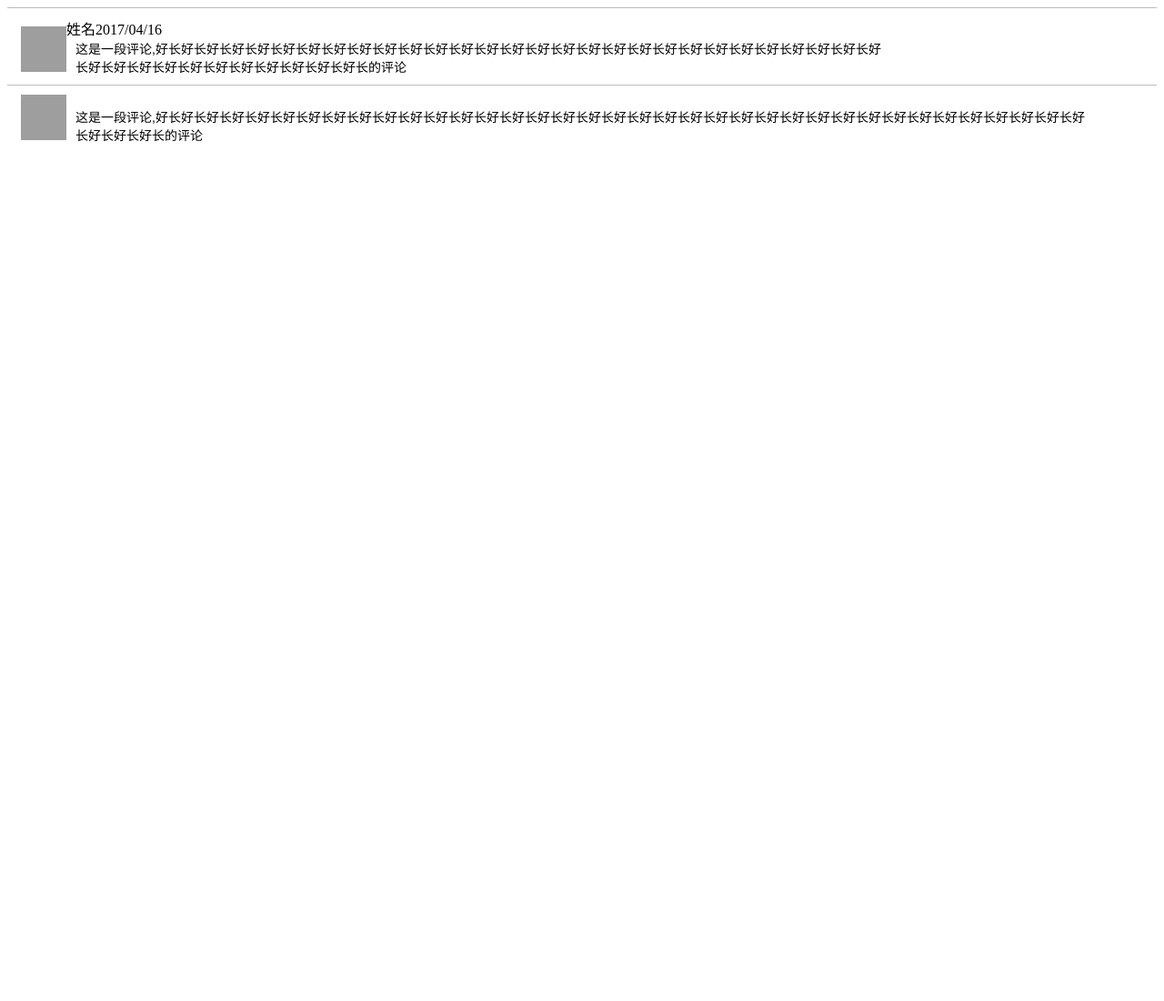
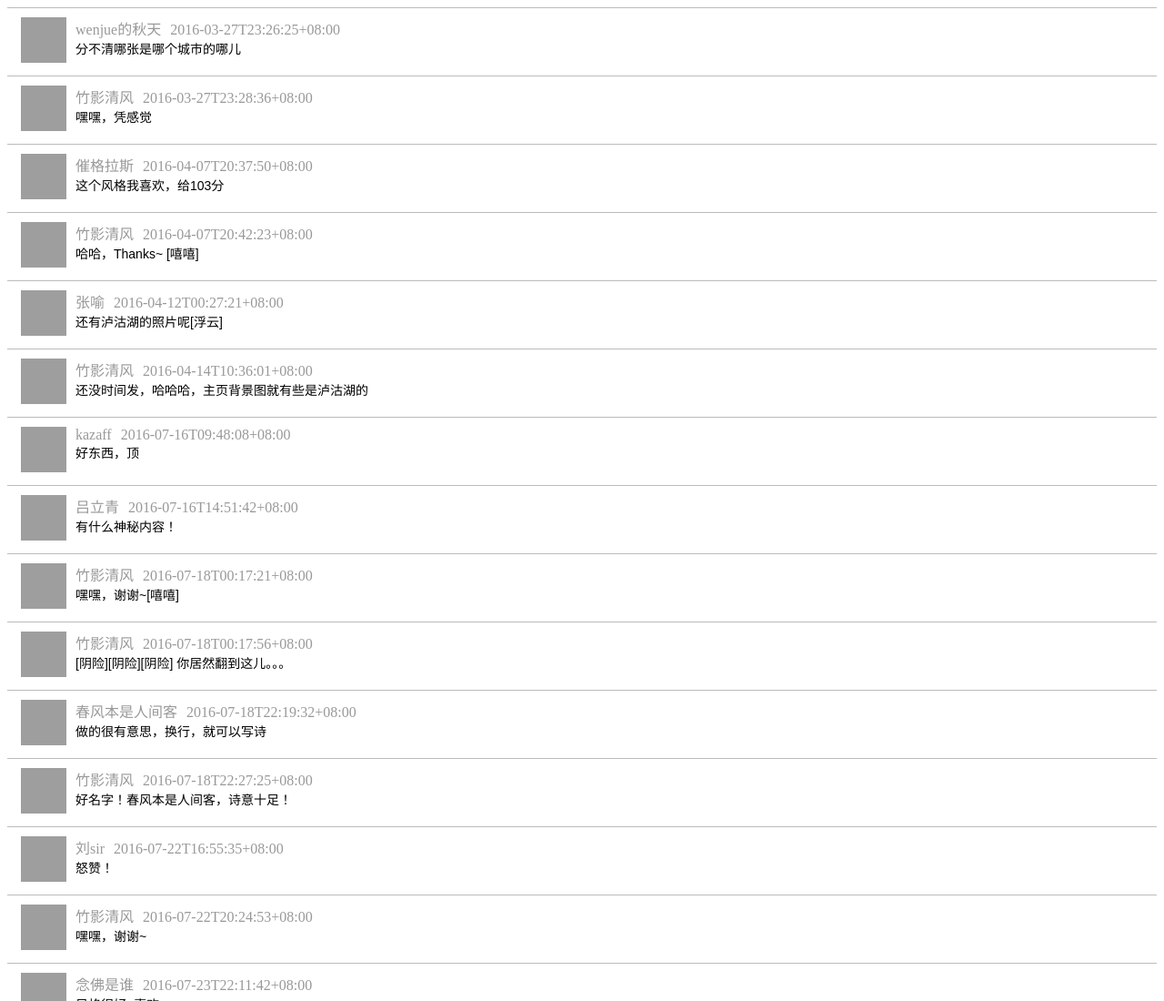
Before and after one commit to Yaowenjie/likee-comment-frontend, a React app: page / in a window 1280 px wide. Shown: the top 1100 px of the page at 91% size. Before the commit the page ends 800 px from the top, so only its background shows below. Built offline with nearby package versions, Linux system fonts and the light colour scheme; grey boxes are pictures that could not be loaded.

Commit message:
show all message in one board

```diff
--- a/package.json
+++ b/package.json
@@ -22,6 +22,7 @@
     "webpack-dev-server": "^2.4.5"
   },
   "dependencies": {
+    "prop-types": "^15.5.10",
     "react": "^15.5.4",
     "react-dom": "^15.5.4"
   }
--- /dev/null
+++ b/src/component/Board.js
@@ -0,0 +1,31 @@
+import React, {Component} from "react"
+import PropTypes from 'prop-types'
+import Message from "./Message"
+
+class Board extends Component {
+  constructor(props) {
+    super(props)
+  }
+
+  assembleMessages (posts) {
+    let result = []
+    posts.forEach(post => {
+      result.push(<Message author={post.author_name} date={post.created_at} content={post.message}/>)
+    })
+    return result
+  }
+
+  render() {
+    return (
+      <div>
+        {this.assembleMessages(this.props.posts)}
+      </div>
+    )
+  }
+}
+
+Board.PropTypes = {
+  posts: PropTypes.shape({}).isRequired
+}
+
+export default Board
--- a/src/component/Message.js
+++ b/src/component/Message.js
@@ -1,4 +1,5 @@
 import React, {Component} from "react"
+import PropTypes from 'prop-types'
 
 import './Message.less'
 
@@ -8,23 +9,26 @@ class Message extends Component {
   }
 
   render() {
+    const {author, date, content} = this.props
     return (
-      <div>
-        <div className="main">
-          <img src="http://q.qlogo.cn/qqapp/100229475/45930EFEC169CA93E35A4D4ADAE480AC/100" alt="竹影清风" className="avator"/>
-          <div className="info">
-            <div className="head"><span className="name">姓名</span><span className="date">2017/04/16</span></div>
-            <div className="content">这是一段评论,好长好长好长好长好长好长好长好长好长好长好长好长好长好长好长好长好长好长好长好长好长好长好长好长好长好长好长好长好长好长好长好长好长好长好长好长好长好长好长好长的评论</div>
+      <div className="main">
+        <img src="http://q.qlogo.cn/qqapp/100229475/45930EFEC169CA93E35A4D4ADAE480AC/100" alt="竹影清风" className="avator"/>
+        <div className="info">
+          <div className="head">
+            <span className="name">{author}</span>
+            <span className="date">{date}</span>
           </div>
-
-        </div>
-        <div className="main">
-          <img src="http://q.qlogo.cn/qqapp/100229475/45930EFEC169CA93E35A4D4ADAE480AC/100" alt="竹影清风" className="avator"/>
-          <div className="content">这是一段评论,好长好长好长好长好长好长好长好长好长好长好长好长好长好长好长好长好长好长好长好长好长好长好长好长好长好长好长好长好长好长好长好长好长好长好长好长好长好长好长好长的评论</div>
+          <div className="content">{content}</div>
         </div>
       </div>
     )
   }
 }
 
+Message.PropTypes = {
+  author: PropTypes.string.isRequired,
+  date: PropTypes.string.isRequired,
+  content: PropTypes.string.isRequired
+}
+
 export default Message
--- a/src/component/Message.less
+++ b/src/component/Message.less
@@ -7,22 +7,22 @@
   }
 
   .info {
+    width: calc(~"100% - 50px");
     display: inline-block;
-    width: 80%;
-  }
-
+    vertical-align: top;
     .head {
-    width: 60%;
-    .name .date{
-      margin: 10px 0;
+      margin-left: 10px;
+      color: #999;
+      .name, .date {
+        padding-right: 10px;
       }
     }
 
     .content {
-    width: 90%;
       margin-left: 10px;
       display: inline-block;
       font-size: 14px;
       font-family: sans-serif;
     }
   }
+}
--- a/src/index.js
+++ b/src/index.js
@@ -1,6 +1,6 @@
 import React from "react"
 import ReactDOM from "react-dom"
-import Message from "./component/Message"
+import Board from "./component/Board"
+import {posts} from './constant/duoshuo.json'
 
-
-ReactDOM.render(<Message/>, document.getElementById("message"))
+ReactDOM.render(<Board posts={posts} />, document.getElementById("message"))
```
Lines whose indentation alone changed are shown as unchanged.
